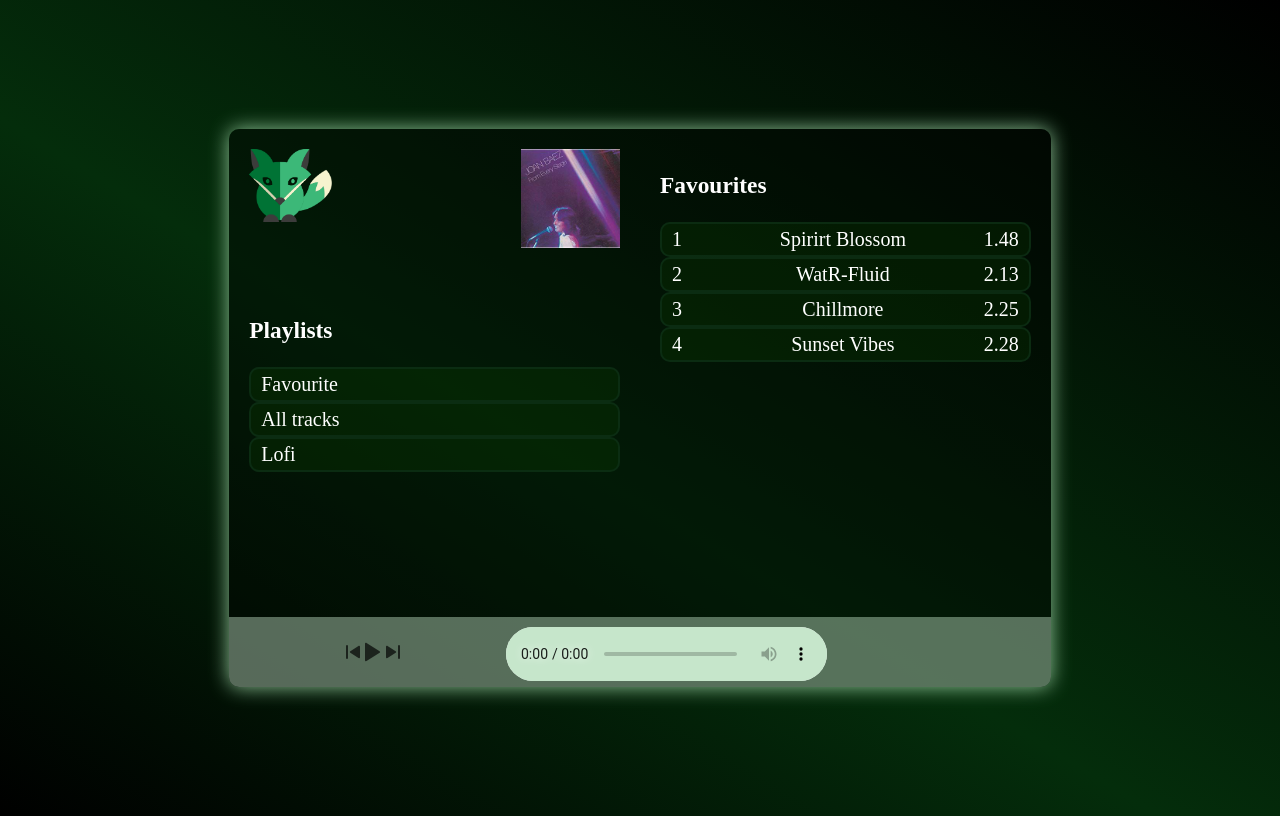
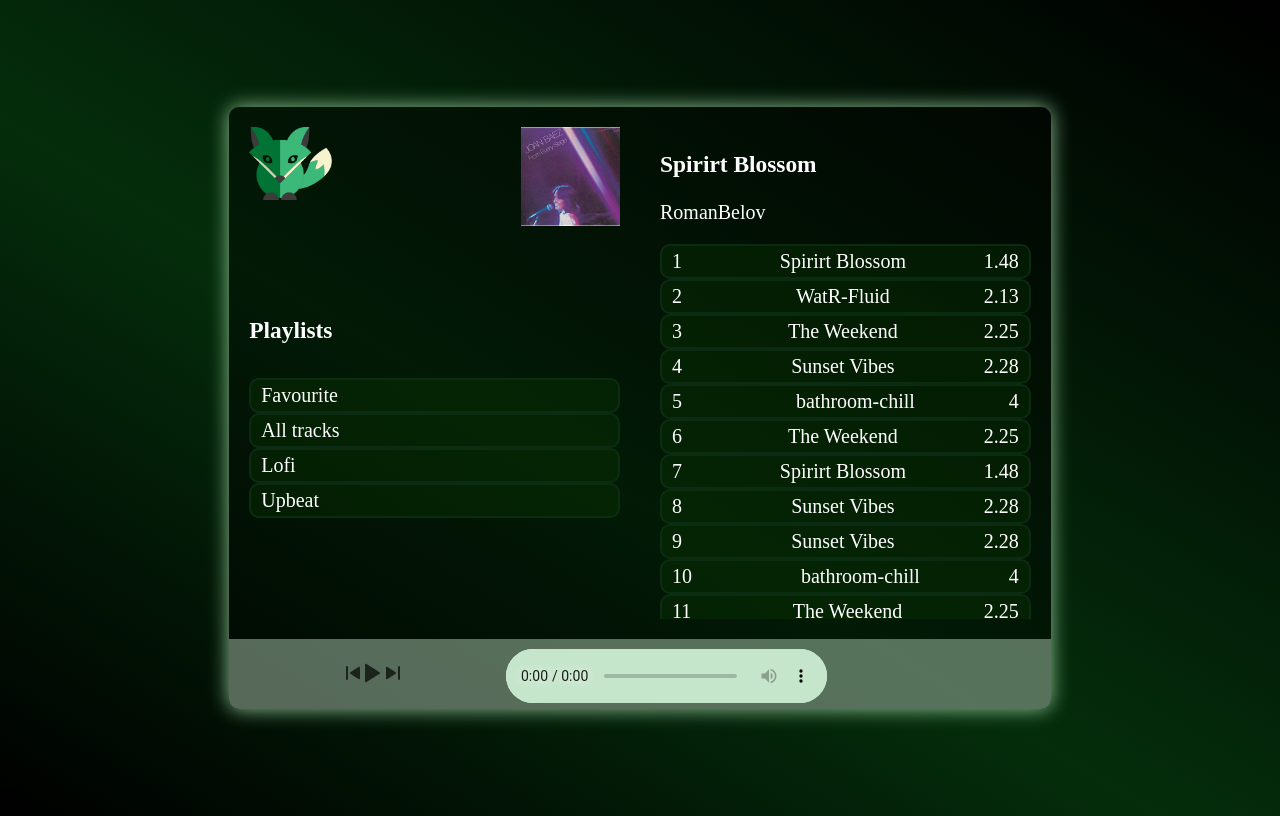
Before and after one commit to simz14/FoxPlayer, a website: page public/player.html in a window 1280 px wide. Drawn offline with Linux system fonts and the light colour scheme.

Commit message:
changing current playing song name,artist done

```diff
--- a/public/player.css
+++ b/public/player.css
@@ -96,12 +96,18 @@ body {
   color: white;
 }
 .songsWrapper {
+  opacity: 1;
   height: 375px;
   overflow-x: hidden;
   overflow-y: auto;
   text-align: justify;
   display: flex;
   flex-direction: column;
+  transition: 0.5s ease;
+}
+.songsWrapper.removed {
+  opacity: 0;
+  transition: 0.5s ease;
 }
 .songsWrapper li {
   height: 35px;
--- a/public/player.html
+++ b/public/player.html
@@ -24,7 +24,8 @@
           </div>
         </div>
         <div id="selectSong">
-          <h3 class="currentPlaylist">Favourites</h3>
+          <h3 class="currentSongTitle">Title</h3>
+          <p class="currentSongAuthor">Author</p>
           <div class="songsWrapper"></div>
         </div>
         <div id="currentlyPlaying">
--- a/public/player.js
+++ b/public/player.js
@@ -6,7 +6,7 @@ const main = async () => {
       res([
         {
           id: 1,
-          playlist_id: 2,
+          playlist_id: 3,
           title: "Spirirt Blossom",
           artist: "RomanBelov",
           duration: 1.48,
@@ -14,7 +14,7 @@ const main = async () => {
         },
         {
           id: 2,
-          playlist_id: 2,
+          playlist_id: 3,
           title: "WatR-Fluid",
           artist: "ItsWatR",
           duration: 2.13,
@@ -22,19 +22,91 @@ const main = async () => {
         },
         {
           id: 3,
-          playlist_id: 2,
-          title: "Chillmore",
-          artist: "The Weekend",
+          playlist_id: 3,
+          title: "The Weekend ",
+          artist: "Chillmore",
           duration: 2.25,
           path: "music/the-weekend-117427.mp3",
         },
         {
           id: 4,
-          playlist_id: 2,
+          playlist_id: 3,
           title: "Sunset Vibes",
           artist: "Undefined",
           duration: 2.28,
           path: "music/sunset-vibes-lo-fichillhop-9503.mp3",
+        },
+        {
+          id: 5,
+          playlist_id: 3,
+          title: "bathroom-chill",
+          artist: "Chillmore",
+          duration: 4.0,
+          path: "music/bathroom-chill-background-music-14977.mp3",
+        },
+        {
+          id: 6,
+          playlist_id: 3,
+          title: "The Weekend ",
+          artist: "Chillmore",
+          duration: 2.25,
+          path: "music/the-weekend-117427.mp3",
+        },
+        {
+          id: 7,
+          playlist_id: 3,
+          title: "Spirirt Blossom",
+          artist: "RomanBelov",
+          duration: 1.48,
+          path: "music/spirit-blossom-15285.mp3",
+        },
+        {
+          id: 8,
+          playlist_id: 3,
+          title: "Sunset Vibes",
+          artist: "Undefined",
+          duration: 2.28,
+          path: "music/sunset-vibes-lo-fichillhop-9503.mp3",
+        },
+        {
+          id: 9,
+          playlist_id: 3,
+          title: "Sunset Vibes",
+          artist: "Undefined",
+          duration: 2.28,
+          path: "music/sunset-vibes-lo-fichillhop-9503.mp3",
+        },
+        {
+          id: 10,
+          playlist_id: 3,
+          title: "bathroom-chill",
+          artist: "Chillmore",
+          duration: 4.0,
+          path: "music/bathroom-chill-background-music-14977.mp3",
+        },
+        {
+          id: 11,
+          playlist_id: 3,
+          title: "The Weekend ",
+          artist: "Chillmore",
+          duration: 2.25,
+          path: "music/the-weekend-117427.mp3",
+        },
+        {
+          id: 12,
+          playlist_id: 4,
+          title: "Sweet love",
+          artist: "Day Fox",
+          duration: 3.13,
+          path: "music/sweet-love-121561.mp3",
+        },
+        {
+          id: 13,
+          playlist_id: 4,
+          title: "Goat",
+          artist: "Prazkhanal",
+          duration: 2.18,
+          path: "music/goat-20930.mp3",
         },
       ]);
       rej("Database error");
@@ -60,6 +132,11 @@ const main = async () => {
           playlist: "Lofi",
           system_rank: 0,
         },
+        {
+          id: 4,
+          playlist: "Upbeat",
+          system_rank: 0,
+        },
       ]);
       rej("Database error");
     });
@@ -70,7 +147,17 @@ const main = async () => {
     .then((res) => res)
     .catch((err) => err);
 
-  //CREATING HTML FOR SONGS LIST
+  ///////////////////CHANGING TITLE OF CURRENT SONG PLAYING
+  const currentSong = (title, author) => {
+    const titleElement = document.querySelector(".currentSongTitle");
+    titleElement.innerText = title;
+
+    const authorElement = document.querySelector(".currentSongAuthor");
+    authorElement.innerText = author;
+  };
+  toPlay.src = data[0].path;
+  currentSong(data[0].title, data[0].artist);
+  ///////////////////////////////CREATING HTML FOR SONGS LIST
   const songsWrapper = document.querySelector(".songsWrapper");
   const createASong = (title, path, duration) => {
     const song = document.createElement("li");
@@ -90,28 +177,40 @@ const main = async () => {
     return song;
   };
 
-  //CREATING ELEMENTS SONGS BY PLAYLIST ID
+  //////////////////////CREATING ELEMENTS SONGS BY PLAYLIST ID
   const loopSongs = async (playlistId = 2) => {
-    if (songsWrapper) {
     songsWrapper.innerHTML = "";
-    }
-    const filteredSongs = data.filter((song) => song.playlist_id == playlistId);
 
+    if (playlistId !== 2) {
+      const filteredSongs = data.filter(
+        (song) => song.playlist_id == playlistId
+      );
       filteredSongs.forEach((song) => {
         const songElement = createASong(song.title, song.path, song.duration);
-      console.log("After create");
-
         //CREATING SONG PLAYING FUNCTIONALITY
         songElement.addEventListener("click", (e) => {
           e.preventDefault();
+          currentSong(song.title, song.artist);
           toPlay.src = songElement.dataset.path;
         });
       });
+    }
+    if (playlistId == 2) {
+      data.forEach((song) => {
+        const songElement = createASong(song.title, song.path, song.duration);
+        //CREATING SONG PLAYING FUNCTIONALITY
+        songElement.addEventListener("click", (e) => {
+          e.preventDefault();
+          currentSong(song.title, song.artist);
+          toPlay.src = songElement.dataset.path;
+        });
+      });
+    }
   };
 
   loopSongs();
 
-  //CREATING HTML FOR PLAYLISTS
+  /////////////////////////////////////CREATING HTML FOR PLAYLISTS
   const playlistsWrapper = document.querySelector(".allPlaylists");
   const createAPlaylist = (title, id) => {
     const playlist = document.createElement("li");
@@ -132,7 +231,6 @@ const main = async () => {
       playlistElement.addEventListener("click", (e) => {
         e.preventDefault();
         loopSongs(playlistElement.dataset.id);
-        console.log(playlistElement.dataset.id);
       });
     });
   };
```
Also changed, not shown: 3 other files. Lines whose indentation alone changed are shown as unchanged.
